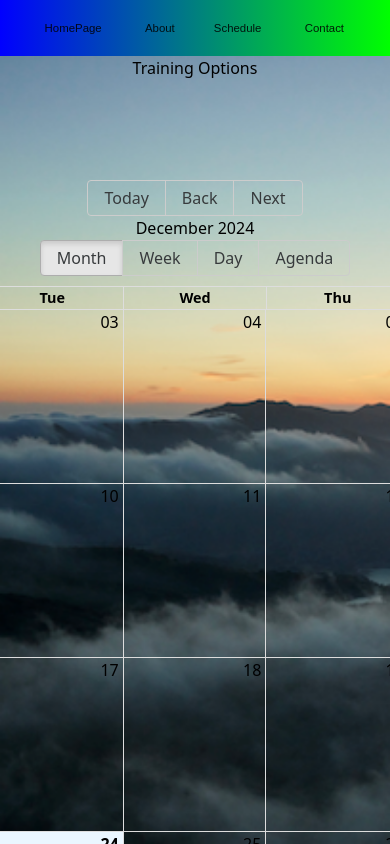
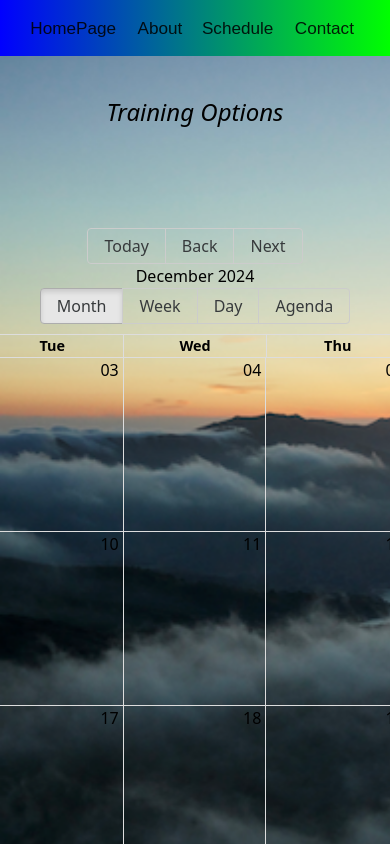
Before and after one commit to Aguadebebe/Agile-Internal, a React (Create React App) app: page /Agile-Internal/schedule in a window 390 px wide. Shown: the top 844 px of the page. Built offline with nearby package versions, Linux system fonts and the light colour scheme; no server answers.

Commit message:
Changed xs- scaling for all pages

```diff
--- a/src/Navbar.js
+++ b/src/Navbar.js
@@ -8,22 +8,22 @@ function Navbar() {
   return (
     <AppBar className="xs:scale-100 sm:scale-100 md:scale-100 lg:scale-100" position="static" sx={{ background: `linear-gradient(to right, #0000FF,   #00FF00)` }}>
       <Toolbar>
-        <Typography className="lg:pr-5 md:pr-3 xs:pr-0 xs:scale-50 sm:scale-75 md:scale-100 lg:scale-100" variant="h6" component={Link} to="/" sx={{ textDecoration: 'none', color: 'inherit', '&:hover': {
+        <Typography className="lg:pr-5 md:pr-3 xs:pr-0 xs:scale-75 sm:scale-75 md:scale-100 lg:scale-100" variant="h6" component={Link} to="/" sx={{ textDecoration: 'none', color: 'inherit', '&:hover': {
           color: '#FFFFFF', // Customize the hover color so when Mouse hovers over link it changes to white
         }, }}>
           HomePage
         </Typography>
-        <Typography className="lg:pr-5 md:pr-3 xs:pr-0 xs:scale-50 sm:scale-75 md:scale-100 lg:scale-100" variant="h6" component={Link} to="/about" sx={{ textDecoration: 'none', color: 'inherit', '&:hover': {
+        <Typography className="lg:pr-5 md:pr-3 xs:pr-0 xs:scale-75 sm:scale-75 md:scale-100 lg:scale-100" variant="h6" component={Link} to="/about" sx={{ textDecoration: 'none', color: 'inherit', '&:hover': {
           color: '#FFFFFF', // Customize the hover color when Mouse hovers over link it changes to white
         }, }}>
           About
         </Typography>
-        <Typography className="lg:pr-5 md:pr-3 xs:pr-0 xs:scale-50 sm:scale-75 md:scale-100 lg:scale-100" variant="h6" component={Link} to="/schedule" sx={{ textDecoration: 'none', color: 'inherit', '&:hover': {
+        <Typography className="lg:pr-5 md:pr-3 xs:pr-0 xs:scale-75 sm:scale-75 md:scale-100 lg:scale-100" variant="h6" component={Link} to="/schedule" sx={{ textDecoration: 'none', color: 'inherit', '&:hover': {
           color: '#FFFFFF', // Customize the hover color Mouse hovers over link it changes to white
         }, }}>
           Schedule
         </Typography>
-        <Typography className="xs:scale-50 sm:scale-50 md:scale-100 lg:scale-100" variant="h6" component={Link} to="/Contact" sx={{ textDecoration: 'none', color: 'inherit', '&:hover': {
+        <Typography className="xs:scale-75 sm:scale-50 md:scale-100 lg:scale-100" variant="h6" component={Link} to="/Contact" sx={{ textDecoration: 'none', color: 'inherit', '&:hover': {
           color: '#FFFFFF', // Customize the hover color Mouse hovers over link it changes to white. When hover is engaged.
         }, }}>
           Contact
--- a/src/pages/HomePage.js
+++ b/src/pages/HomePage.js
@@ -12,13 +12,11 @@ function HomePage() {
     return  (
 
       <div style={styles1} className="xs:scale-100 sm:scale-100 md:scale-100 lg:scale-100">
-        <div className="home-page-container">
+        <div className="home-page-container xs:scale-75 sm:scale-100 md:scale-100 lg:scale-100">
           <header className="flex justify-center text-7xl text-black font-serif">
            <h1>Agile Internal</h1>
           </header>
            <h2 className="flex justify-center pb-48 text-4xl decoration-2 font-style: italic underline text-green-300">Meditation|Movement|coaching</h2>
-          <div className="flex justify-center">
-          </div>
         </div>
       </div>
 
--- a/src/pages/Schedule.js
+++ b/src/pages/Schedule.js
@@ -49,8 +49,8 @@ const Schedule = () => {
       style={styles3}
       className="schedule-page-container xs:scale-100 sm:scale-100 md:scale-100 lg:scale-100"
     >
-      <h1>Training Options</h1>
-      <div>
+      <h1 className="pt-10 text-2xl font-style: italic">Training Options</h1>
+      <div className="calendar-container xs:scale-100 sm:scale-100 md:scale-100 lg:scale-100">
         <Calendar
           localizer={localizer}
           events={events}
```
Also changed, not shown: server.js (+11 -1 lines).
